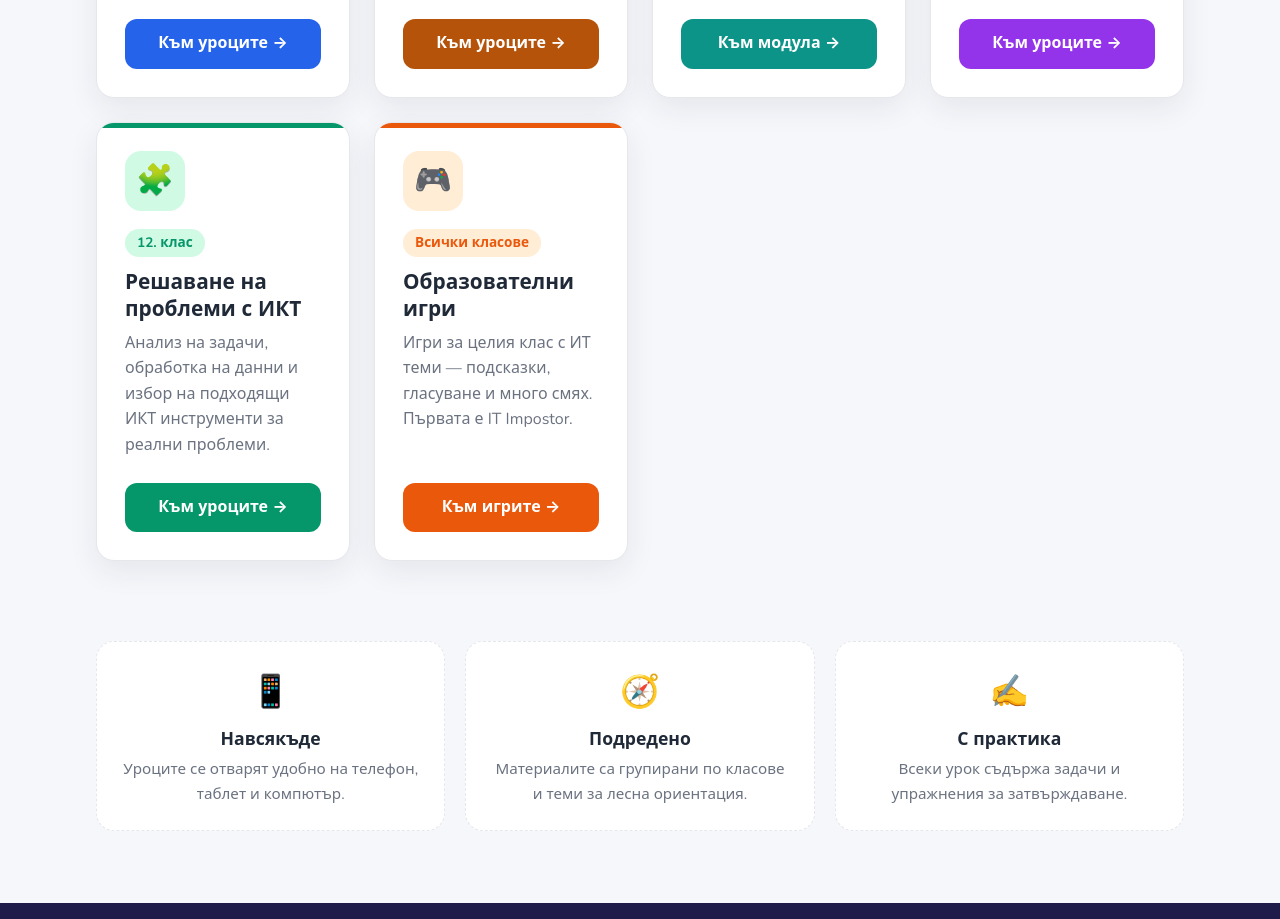
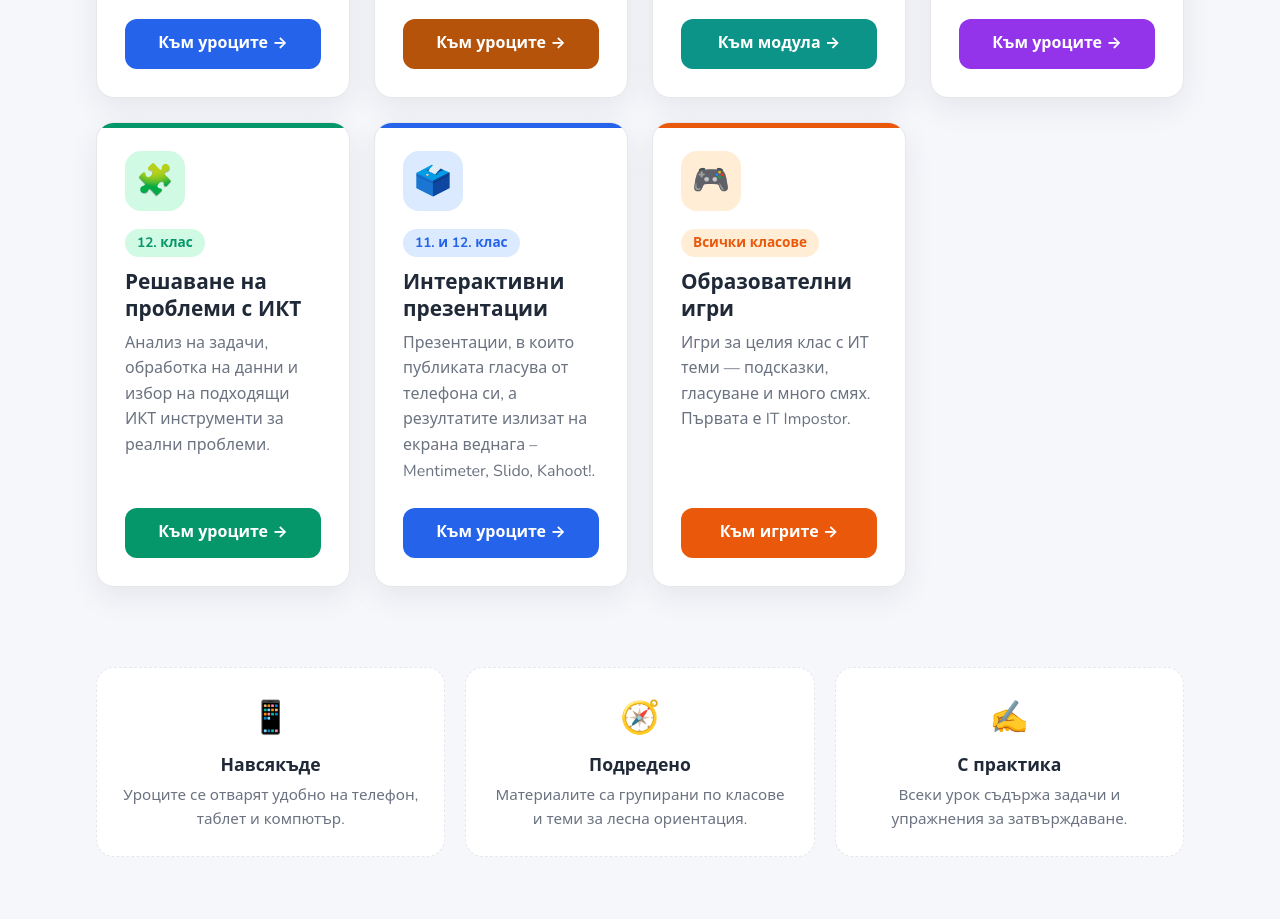
Before and after one commit to itzona/itzona.github.io, a plain HTML site: page index.html in a window 1280 px wide. Shown: the part 1000-1919 px from the top of the page. Drawn offline with nearby package versions, Linux system fonts and the light colour scheme.

Commit message:
Карта „Интерактивни презентации“ (11. и 12. клас)
Co-Authored-By: Claude Opus 5.5 <noreply@anthropic.com>
Claude-Session: https://claude.ai/code/session_01VRAkwooyhci8k7BoYdhG6b

```diff
--- a/index.html
+++ b/index.html
@@ -267,6 +267,14 @@
             <a href="https://itzona.github.io/uroci/12-klas/ikt/" class="btn btn-card">Към уроците →</a>
           </article>
 
+          <article class="card card--blue">
+            <div class="card-icon" aria-hidden="true">🗳️</div>
+            <span class="card-tag">11. и 12. клас</span>
+            <h3>Интерактивни презентации</h3>
+            <p>Презентации, в които публиката гласува от телефона си, а резултатите излизат на екрана веднага – Mentimeter, Slido, Kahoot!.</p>
+            <a href="https://itzona.github.io/uroci/interaktivni/" class="btn btn-card">Към уроците →</a>
+          </article>
+
           <article class="card card--orange">
             <div class="card-icon" aria-hidden="true">🎮</div>
             <span class="card-tag">Всички класове</span>
```
